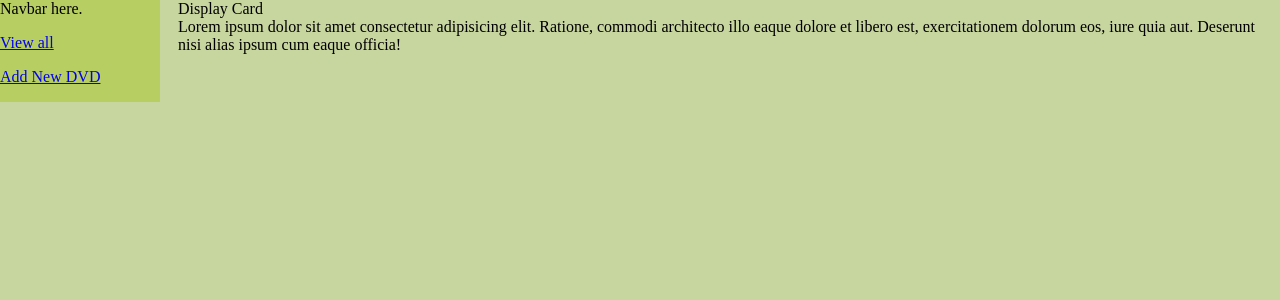
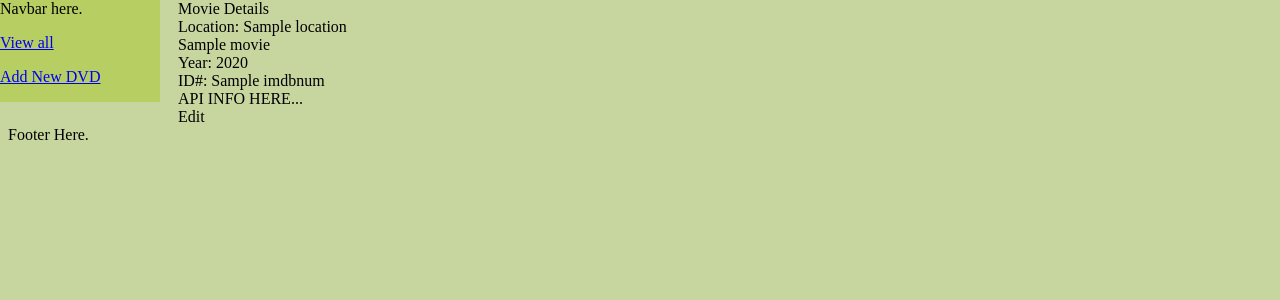
Before and after one commit to davidglic/dvdcatalog, a Node server app: template views/library/card.ejs in a window 1280 px wide. Shown: the part 88-388 px from the top of the page. Run offline with Node 20, Linux system fonts and the light colour scheme; tables that the repository leaves empty hold one stand-in row (values such as "Sample post"); the template is opened without the code that fills it: values that come from a table or form of the project are taken from there, most other values are stand-ins (such as "Sample title", 1, 10 or a date in 2020); some libraries are stand-ins or nearby versions.

Commit message:
display card added

```diff
--- a/views/library/card.ejs
+++ b/views/library/card.ejs
@@ -3,8 +3,15 @@
     <%- include('../partials/header') %>
     <%- include('../partials/sidebar') %>
     <main class="main">
-        <div class="section-title">Display Card</div>
-        <div class="main-content"> Lorem ipsum dolor sit amet consectetur adipisicing elit. Ratione, commodi architecto illo eaque dolore et libero est, exercitationem dolorum eos, iure quia aut. Deserunt nisi alias ipsum cum eaque officia!</div>
+        <div class="section-title">Movie Details</div>
+        <div class="main-content">
+            <div class="cardtext location">Location: <%= `${movie.Location.name}` %></div>
+            <div class="cardtext movietitle"> <%= `${movie.name}` %></div>
+            <div class="cardtext year">Year: <%= `${movie.year}` %></div>
+            <div class="cardtext idnum">ID#: <%= `${movie.Imdb.imdbnum}` %></div>
+            <div class="cardtext api">API INFO HERE...</div>
+            <div class="cardlink">Edit</div>
+        </div>
     </main>
 
     <%- include('../partials/footer') %>
--- a/views/library/index.ejs
+++ b/views/library/index.ejs
@@ -7,7 +7,7 @@
         <div class="main-content">
             <% for (i=0; i < dvdList.length; i++) { %>
 
-                <div><%= `${dvdList[i].name} -- ${dvdList[i].year} -- ${dvdList[i].Imdb.imdbnum}` %></div>
+                <a href="/library/dvd/<%= user.id %>/<%= dvdList[i].id %>"><div><%= `${dvdList[i].name} -- ${dvdList[i].year} -- ${dvdList[i].Imdb.imdbnum}` %></div></a>
             <% } %>
         </div>
     </main>
```
Also changed, not shown: controllers/library.js (+15 -13 lines).
